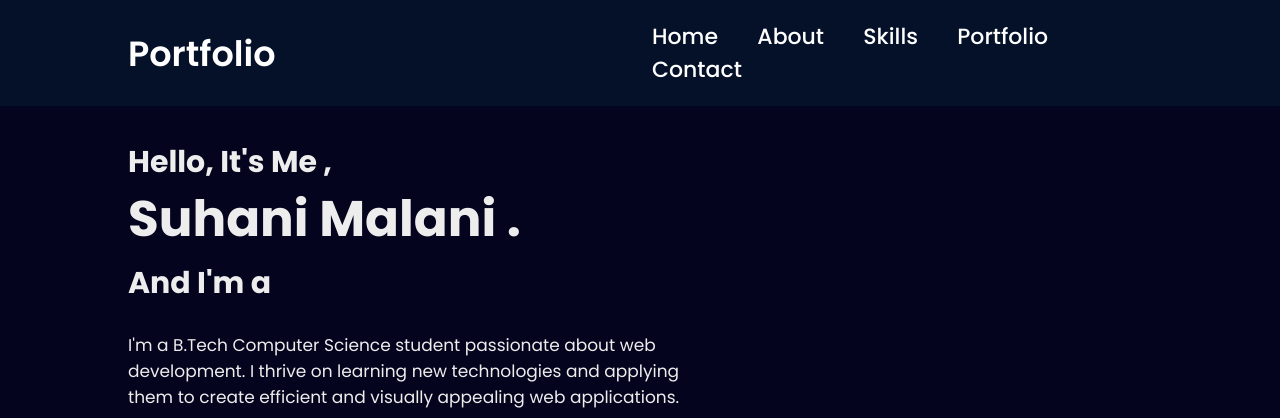
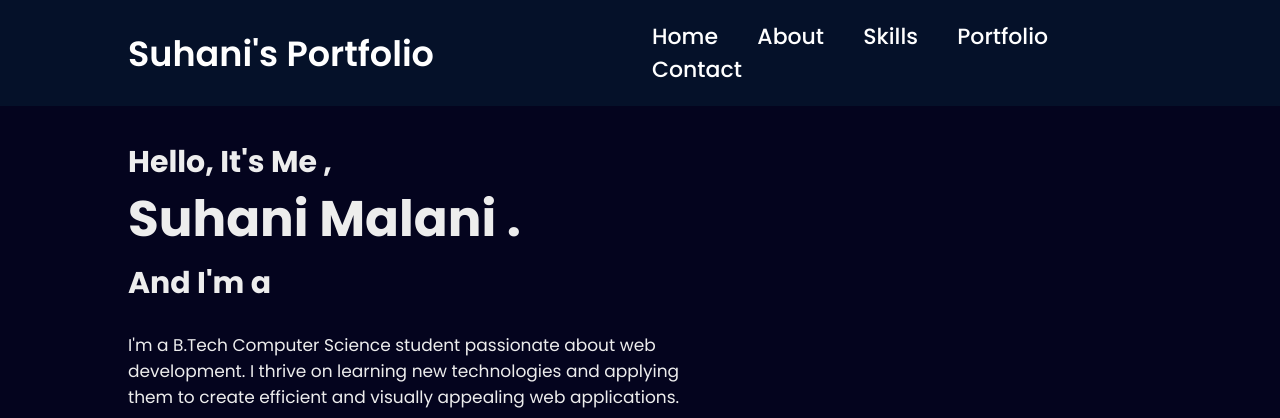
Before and after one commit to 5uhani/My-Portfolio, a plain HTML site: page index.html in a window 1280 px wide. Shown: the top 418 px of the page. Drawn offline with nearby package versions, Linux system fonts and the light colour scheme; a script that the page names is missing.

Commit message:
Update index.html

```diff
--- a/index.html
+++ b/index.html
@@ -10,7 +10,7 @@
 </head>
 <body>
     <header class="header">
-        <a href="#" class="logo">Portfolio</a>
+        <a href="#" class="logo">Suhani's Portfolio</a>
 
         <nav class="navbar">
             <a href="#home" style="--i:1">Home</a>
```
